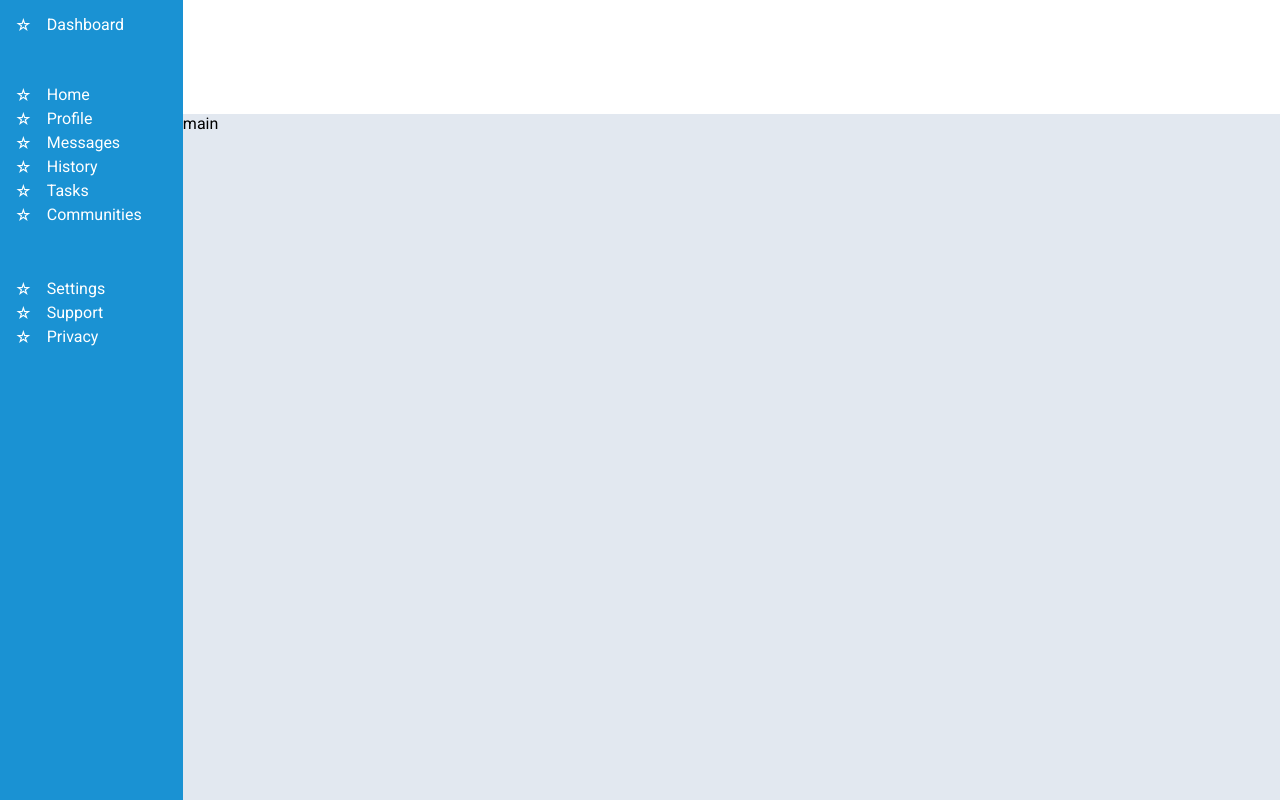
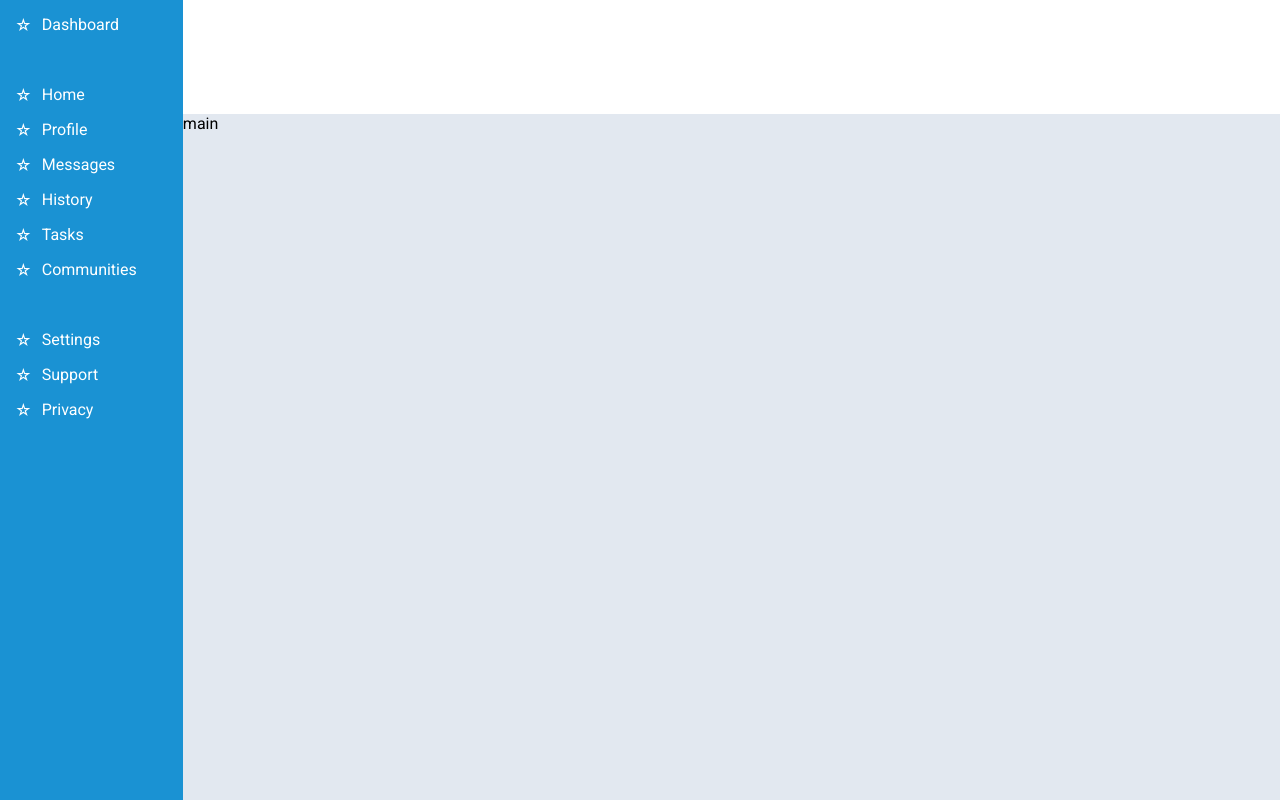
Before and after one commit to twagner-99/admin-dashboard, a plain HTML site: page index.html in a window 1280 px wide. Drawn offline with Linux system fonts and the light colour scheme.

Commit message:
Update sidebar for grid only.

```diff
--- a/index.html
+++ b/index.html
@@ -11,51 +11,31 @@
 </head>
 <body>
     <div class="sidebar">
-        <div>
         <div class="link">
             <div>☆</div>
             <div>Dashboard</div>
         </div>
-        </div>
-        <div>
         <div class="link">
             <div>☆</div>
             <div>Home</div>
+            <div>☆</div>
+            <div>Profile</div>
+            <div>☆</div>
+            <div>Messages</div>
+            <div>☆</div>
+            <div>History</div>
+            <div>☆</div>
+            <div>Tasks</div>
+            <div>☆</div>
+            <div>Communities</div>
         </div>
         <div class="link">
             <div>☆</div>
-                <div>Profile</div>
-            </div>
-            <div class="link">
-                <div>☆</div>
-                <div>Messages</div>
-            </div>
-            <div class="link">
-                <div>☆</div>
-                <div>History</div>
-            </div>
-            <div class="link">
-                <div>☆</div>
-                <div>Tasks</div>
-            </div>
-            <div class="link">
-                <div>☆</div>
-                <div>Communities</div>
-            </div>
-        </div>
-        <div>
-            <div class="link">
-                <div>☆</div>
             <div>Settings</div>
-            </div>
-            <div class="link">
             <div>☆</div>
             <div>Support</div>
-            </div>
-            <div class="link">
             <div>☆</div>
             <div>Privacy</div>
-            </div>
         </div>
     </div>
     <div class="header">
--- a/styles.css
+++ b/styles.css
@@ -24,7 +24,7 @@ body {
     grid-row: 1 / -1;
     display: grid;
     grid-template-columns: 1fr;
-    grid-template-rows: auto auto 1fr;  /* Let the last row drive the layout by trying to take up the whole height using 1fr, then let the first two columns only be as high as their content */
+    grid-template-rows: repeat(3, min-content);  /* Using min-content so the rows don't try to span the entire height of the sidebar container like they'd do with auto of fractional units */
     gap: 50px;
     padding: 15px;
     color: white;
@@ -33,11 +33,8 @@ body {
 .sidebar .link {
     display: grid;
     grid-template-columns: auto 1fr;
-    gap: 15px;
-}
-
-.link:nth-child(n + 2) {    /* Selects every element with class="link" beginning with the 2nd */
-    margin: .25rem 0;       /* Margin, not padding, because we want to push adjacent elements apart */
+    column-gap: 10px;
+    row-gap: 15px;
 }
 
 .main {
```
Lines whose indentation alone changed are shown as unchanged.
